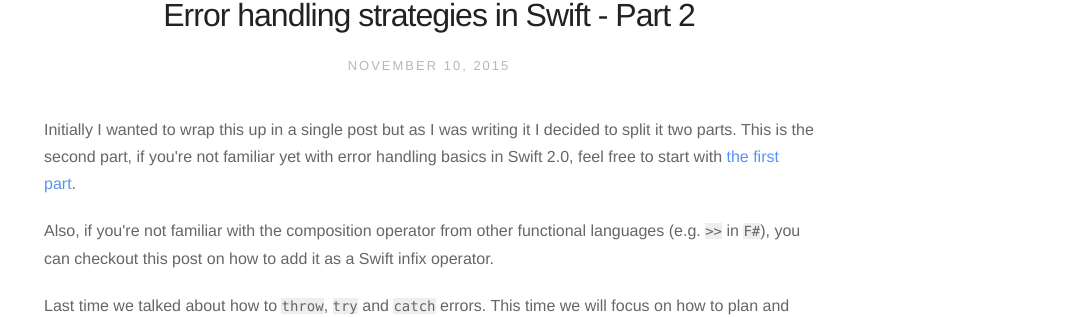
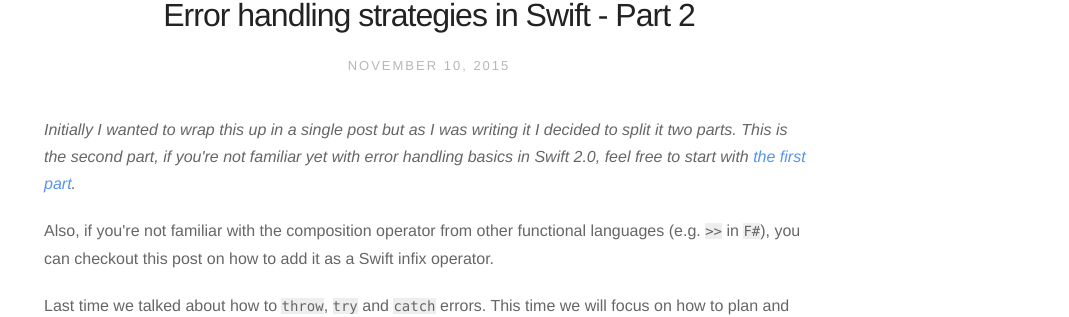
Before and after one commit to valentinradu/valentinradu.github.io, a Jekyll site: the page built from _posts/2015-11-11-error-handling-strategies-in-swift-part-2.md, in a window 1280 px wide. Shown: the part 185-502 px from the top of the page, without its empty margins (211-1280 px from the left). Built offline with Jekyll 4.4.1, drawn with Linux system fonts in a browser that asks for light colours; nearby versions of some CDN libraries; comment, search, counter and statistics services are not loaded.

```diff
--- a/_posts/2015-11-11-error-handling-strategies-in-swift-part-2.md
+++ b/_posts/2015-11-11-error-handling-strategies-in-swift-part-2.md
@@ -12,7 +12,7 @@ tags:
 - swift lang
 ---
 
-Initially I wanted to wrap this up in a single post but as I was writing it I decided to split it two parts. This is the second part, if you're not familiar yet with error handling basics in Swift 2.0, feel free to start with [the first part](http://cocoaexposed.com/2015/error-handling-strategies-in-swift-part-1).
+*Initially I wanted to wrap this up in a single post but as I was writing it I decided to split it two parts. This is the second part, if you're not familiar yet with error handling basics in Swift 2.0, feel free to start with [the first part](http://cocoaexposed.com/2015/error-handling-strategies-in-swift-part-1).*
 
 Also, if you're not familiar with the composition operator from other functional languages (e.g. `>>` in `F#`), you can checkout this post on how to add it as a Swift infix operator.
 
```
Also changed, not shown: _posts/2015-11-08-error-handling-strategies-in-swift-part-1.md (+1 -1 lines).
